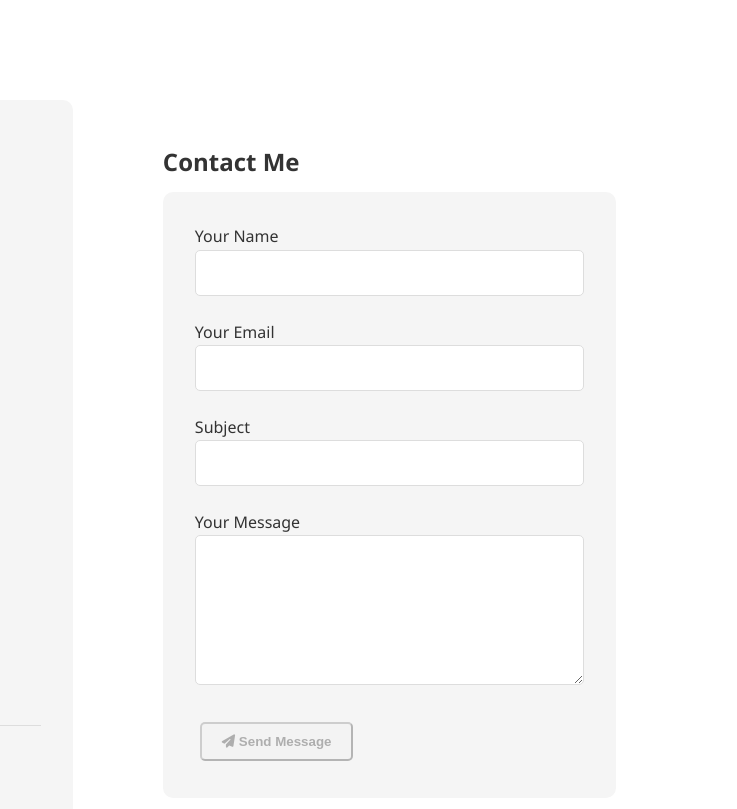
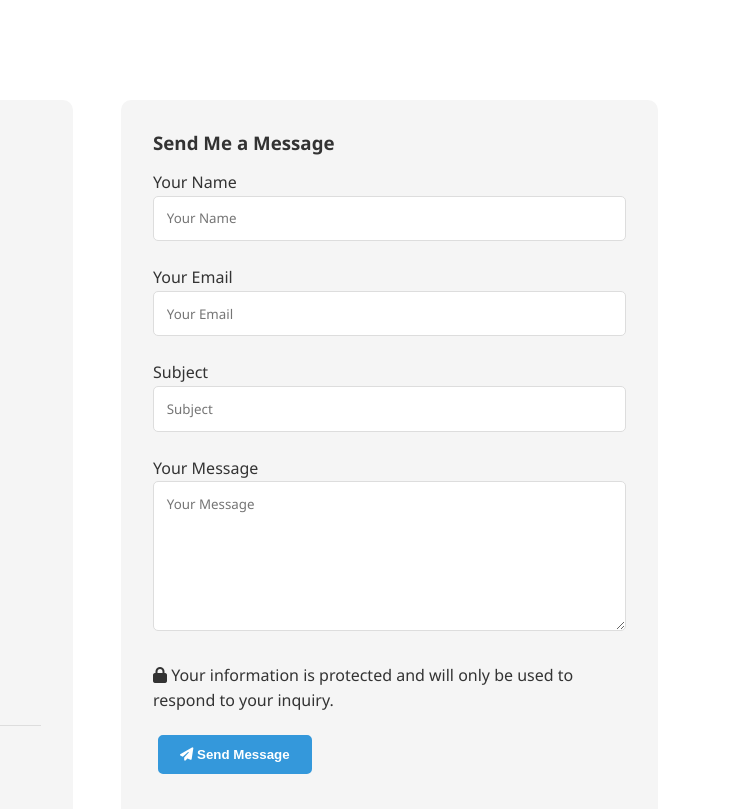
Before and after one commit to MudauRI/Portfolio, a plain HTML site: page contact.html in a window 1280 px wide. Shown: the part 458-1267 px from the top of the page, 543-1280 px from the left. Drawn offline with Linux system fonts and the light colour scheme.

Commit message:
Update contact.html

```diff
--- a/contact.html
+++ b/contact.html
@@ -6,6 +6,7 @@
     <title>Contact Me - Mudau Rebafenyi</title>
     <link rel="stylesheet" href="styles.css">
     <link rel="stylesheet" href="https://cdnjs.cloudflare.com/ajax/libs/font-awesome/6.4.0/css/all.min.css">
+    <script src="https://www.google.com/recaptcha/api.js" async defer></script>
 </head>
 <body>
     <header>
@@ -105,48 +106,38 @@
                         </div>
                     </div>
 
-                    <section id="contact">
-        <div class="container">
-            <h2>Contact Me</h2>
-
                     <form id="contactForm" class="contact-form" action="https://formspree.io/f/xdkdbrpo" method="POST">
-                <!-- Hidden Formspree Fields -->
+                        <h3>Send Me a Message</h3>
                         <input type="hidden" name="_subject" value="New message from portfolio">
                         <input type="hidden" name="_replyto" value="rebafenyiisrael@gmail.com">
                         <input type="text" name="_gotcha" style="display:none">
 
-                <!-- Visible Form Fields -->
                         <div class="form-group">
                             <label for="name">Your Name</label>
-                    <input type="text" id="name" name="name" required minlength="2">
+                            <input type="text" id="name" name="name" placeholder="Your Name" required minlength="2">
+                        </div>
+                        <div class="form-group">
+                            <label for="email">Your Email</label>
+                            <input type="email" id="email" name="email" placeholder="Your Email" required>
+                        </div>
+                        <div class="form-group">
+                            <label for="subject">Subject</label>
+                            <input type="text" id="subject" name="subject" placeholder="Subject" required>
+                        </div>
+                        <div class="form-group">
+                            <label for="message">Your Message</label>
+                            <textarea id="message" name="message" placeholder="Your Message" rows="5" required minlength="10"></textarea>
                         </div>
 
-                <div class="form-group">
-                    <label for="email">Your Email</label>
-                    <input type="email" id="email" name="email" required>
+                        <div class="form-security">
+                            <p><i class="fas fa-lock"></i> Your information is protected and will only be used to respond to your inquiry.</p>
                         </div>
 
-                <div class="form-group">
-                    <label for="subject">Subject</label>
-                    <input type="text" id="subject" name="subject" required>
-                </div>
+                        <div class="g-recaptcha" data-sitekey="6LdEEqUrAAAAAF-srfZWagxSZtqGHZ5iDUhrik3A"></div>
 
-                <div class="form-group">
-                    <label for="message">Your Message</label>
-                    <textarea id="message" name="message" required minlength="10"></textarea>
-                </div>
+                        <div id="formStatus" class="form-submission-status"></div>
 
-                <!-- reCAPTCHA -->
-                <div class="form-group">
-                    <div class="g-recaptcha"
-                         data-sitekey="6LdEEqUrAAAAAF-srfZWagxSZtqGHZ5iDUhrik3A"
-                         data-callback="enableSubmitButton"></div>
-                </div>
-
-                <!-- Submission Status -->
-                <div id="formStatus" class="form-message"></div>
-
-                <button type="submit" class="btn" id="submitBtn" disabled>
+                        <button type="submit" class="btn primary-btn" id="submitBtn">
                             <i class="fas fa-paper-plane"></i> Send Message
                         </button>
                     </form>
@@ -166,17 +157,6 @@
         </div>
     </footer>
 
-    <div id="successModal" class="modal">
-        <div class="modal-content">
-            <span class="close-modal">&times;</span>
-            <h3>Message Sent Successfully!</h3>
-            <p>Thank you for reaching out. I'll get back to you as soon as possible.</p>
-            <div class="modal-buttons">
-                <button class="btn primary-btn close-modal-btn">Close</button>
-            </div>
-        </div>
-    </div>
-
     <script src="script.js"></script>
 </body>
 </html>
```
Lines whose indentation alone changed are shown as unchanged.
